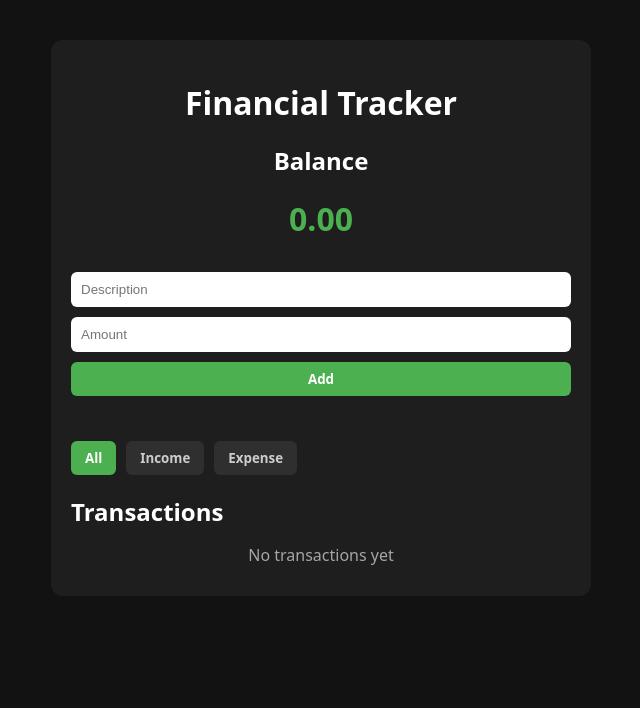
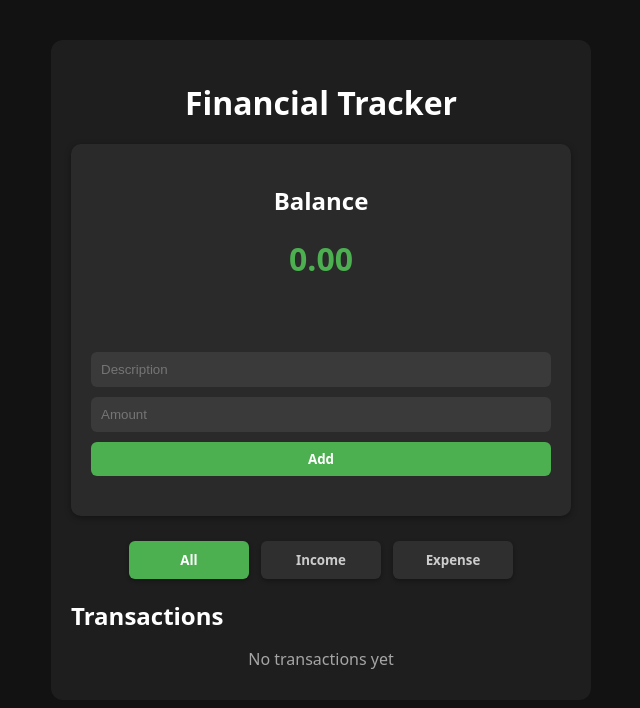
Before and after one commit to FixedBits/financial-tracker, a React (Vite) app: page / in a window 1280 px wide. Shown: the top 708 px of the page, without its empty margins (319-959 px from the left). Built offline with nearby package versions, Linux system fonts and the light colour scheme.

Commit message:
Clean UI refinements
Wrapped UI inputs + buttons
Styled buttons on edit

```diff
--- a/src/App.jsx
+++ b/src/App.jsx
@@ -109,11 +109,15 @@ function App() {
     <div className="app">
       <h1>Financial Tracker</h1>
 
-      {/* Balance summary */}
-      <Balance total={totalBalance} />
+      <div></div>
 
-      {/* Form for adding new transactions */}
-      <TransactionForm onAdd={addTransaction} />
+      <div className="summary-section">
+        {/* Balance summary */}
+        <Balance total={totalBalance} />
+
+        {/* Form for adding new transactions */}
+        <TransactionForm onAdd={addTransaction} />
+      </div>
 
       {/* Filter Buttons */}
       <div className="filters">
--- a/src/components/TransactionList.jsx
+++ b/src/components/TransactionList.jsx
@@ -60,7 +60,7 @@ function TransactionList({items, onDelete, onEdit}) {
       <motion.li variants={itemVariants} id={`t-${t.id}`} className={`transaction-item ${t.isNew ? "enter" : ""}`}>
         {/* If editing → show inputs */}
         {isEditing ? (
-          <>
+          <div className="edit-mode">
             <input className="edit-input" value={editText} onChange={(e) => setEditText(e.target.value)} />
 
             <input className="edit-input amount" type="number" value={editAmount} onChange={(e) => setEditAmount(Number(e.target.value))} />
@@ -80,7 +80,7 @@ function TransactionList({items, onDelete, onEdit}) {
             <button className="btn cancel-btn" onClick={() => setIsEditing(false)}>
               Cancel
             </button>
-          </>
+          </div>
         ) : (
           <>
             {/* Normal view mode */}
--- a/src/styles/app.css
+++ b/src/styles/app.css
@@ -41,6 +41,8 @@ h1 {
   margin-bottom: 20px;
 }
 .transaction-form input {
+  background: #3a3a3a;
+
   padding: 10px;
   border-radius: 6px;
   border: none;
@@ -64,6 +66,7 @@ h1 {
 
 /* Individual transaction row */
 .transaction-item {
+  box-shadow: 0 2px 4px rgba(0, 0, 0, 0.267);
   display: flex;
   justify-content: space-between;
   align-items: center;
@@ -182,17 +185,23 @@ h1 {
 
 .filters {
   display: flex;
-  gap: 10px;
-  margin-top: 45px;
+  justify-content: center;
+  gap: 12px;
+  margin-top: 25px;
 }
 
 .filters button {
+  flex: 1;
+  min-width: 90px;
+  max-width: 120px;
+  text-align: center;
   background: #2f2f2f;
   color: #ccc;
-  padding: 8px 14px;
+  padding: 10px 0;
   border-radius: 6px;
   border: none;
   font-weight: 600;
+  box-shadow: 0 2px 4px rgba(0, 0, 0, 0.3);
   transition:
     background 0.2s ease,
     color 0.2s ease;
@@ -201,6 +210,17 @@ h1 {
 .filters button:hover {
   background: #3a3a3a;
   color: #fff;
+}
+
+.summary-section {
+  display: flex;
+  gap: 20px;
+  flex-direction: column;
+  background: #2a2a2a;
+  padding: 20px;
+  border-radius: 10px;
+  margin-bottom: 25px;
+  box-shadow: 0 2px 6px rgba(0, 0, 0, 0.35);
 }
 
 .filters button.active {
@@ -226,6 +246,30 @@ h1 {
   color: #fff;
 }
 
+.edit-input {
+  background: #3a3a3a;
+  color: #fff;
+  padding: 10px;
+  border-radius: 6px;
+  border: none;
+  outline: none;
+}
+
+.edit-mode {
+  background: #2f2f2f;
+  display: flex;
+  flex-direction: column;
+  padding: 12px;
+  border-radius: 6px;
+  gap: 10px;
+  width: 100%;
+}
+
+.edit-mode button:hover {
+  background: #2a2a2a;
+  color: #fff;
+}
+
 /* Entry animation keyframes */
 @keyframes enterAnim {
   from {
```
